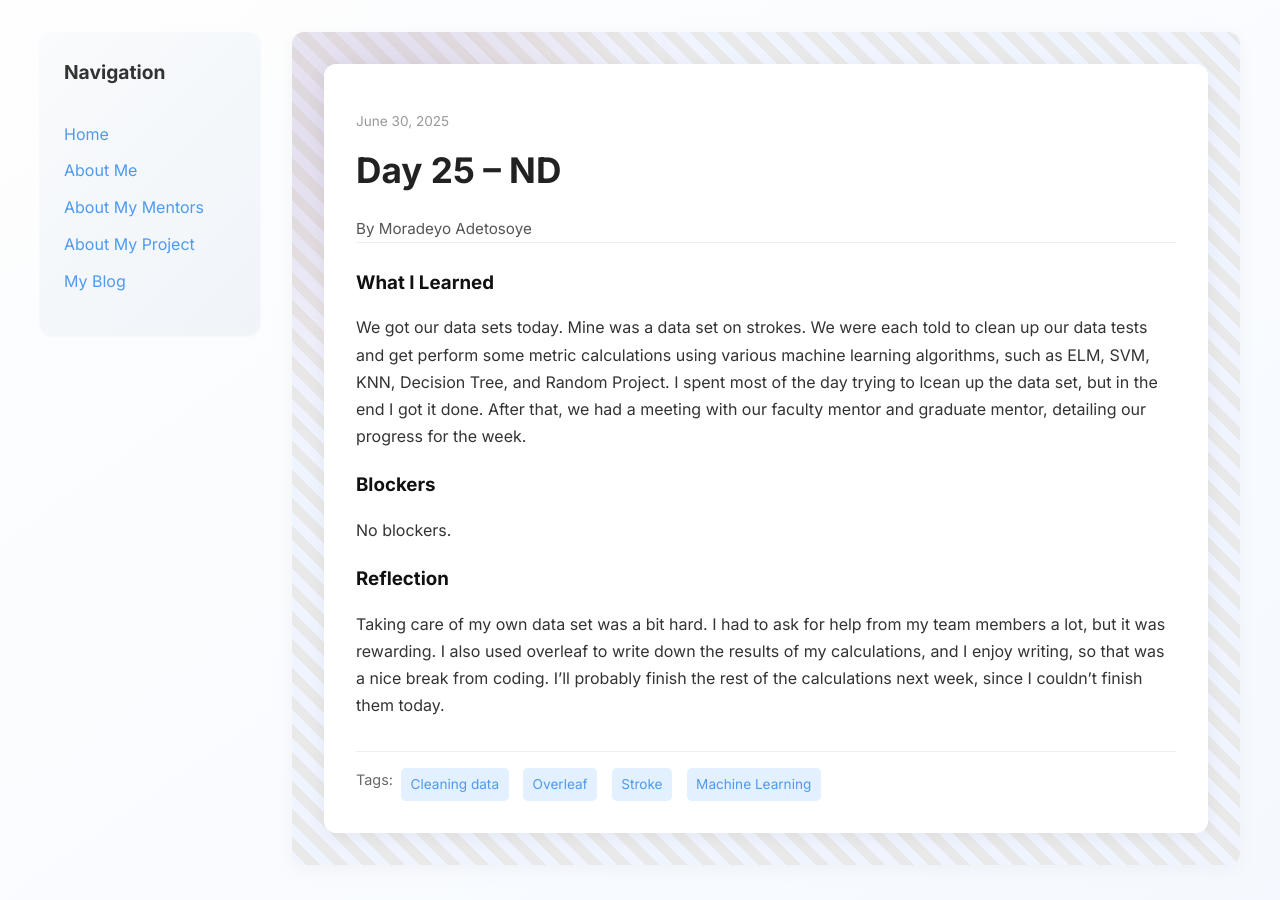
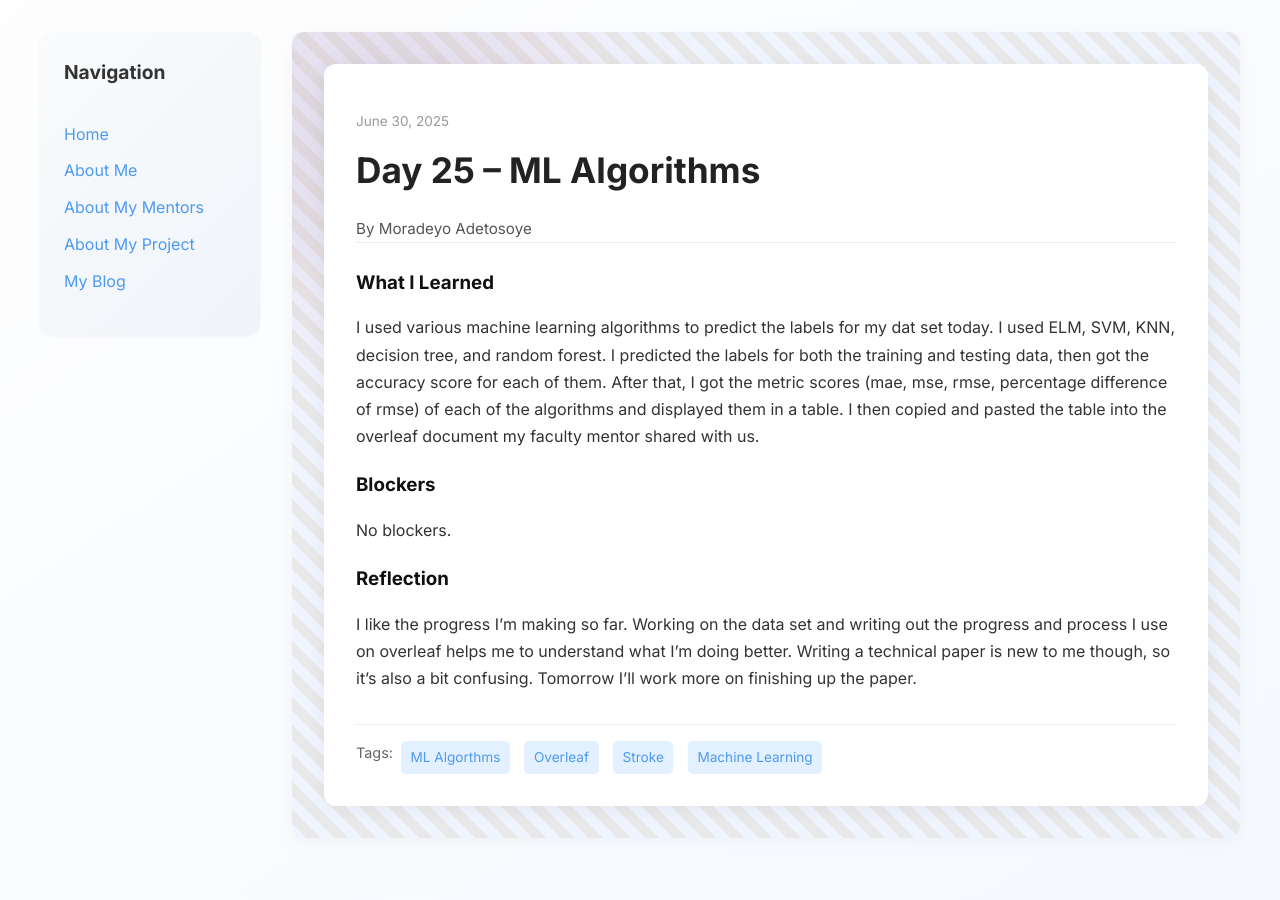
Before and after one commit to Deyo101/deyo101.github.io, a Jekyll site: the page built from _posts/2025-06-30-day-25.md, in a window 1280 px wide. Built offline with Jekyll 4.4.1, drawn with Linux system fonts in a browser that asks for light colours.

Commit message:
Update 2025-06-30-day-25.md

```diff
--- a/_posts/2025-06-30-day-25.md
+++ b/_posts/2025-06-30-day-25.md
@@ -1,17 +1,17 @@
 ---
 layout: post
-title: "Day 25 – ND"
+title: "Day 25 – ML Algorithms"
 date: 2025-06-30
 author: Moradeyo Adetosoye
 permalink: /day25.html
-tags: ["Cleaning data", "Overleaf", "Stroke", "Machine Learning"]
+tags: ["ML Algorthms", "Overleaf", "Stroke", "Machine Learning"]
 
 what_i_learned: |
-  We got our data sets today. Mine was a data set on strokes. We were each told to clean up our data tests and get perform some metric calculations using various machine learning algorithms, such as ELM, SVM, KNN, Decision Tree, and Random Project. I spent most of the day trying to lcean up the data set, but in the end I got it done. After that, we had a meeting with our faculty mentor and graduate mentor, detailing our progress for the week.
+  I used various machine learning algorithms to predict the labels for my dat set today. I used ELM, SVM, KNN, decision tree, and random forest. I predicted the labels for both the training and testing data, then got the accuracy score for each of them. After that, I got the metric scores (mae, mse, rmse, percentage difference of rmse) of each of the algorithms and displayed them in a table. I then copied and pasted the table into the overleaf document my faculty mentor shared with us.
 
 blockers: |
   No blockers.
 
 reflection: |
-  Taking care of my own data set was a bit hard. I had to ask for help from my team members a lot, but it was rewarding. I also used overleaf to write down the results of my calculations, and I enjoy writing, so that was a nice break from coding. I'll probably finish the rest of the calculations next week, since I couldn't finish them today.
+  I like the progress I'm making so far. Working on the data set and writing out the progress and process I use on overleaf helps me to understand what I'm doing better. Writing a technical paper is new to me though, so it's also a bit confusing. Tomorrow I'll work more on finishing up the paper.
 ---
```
